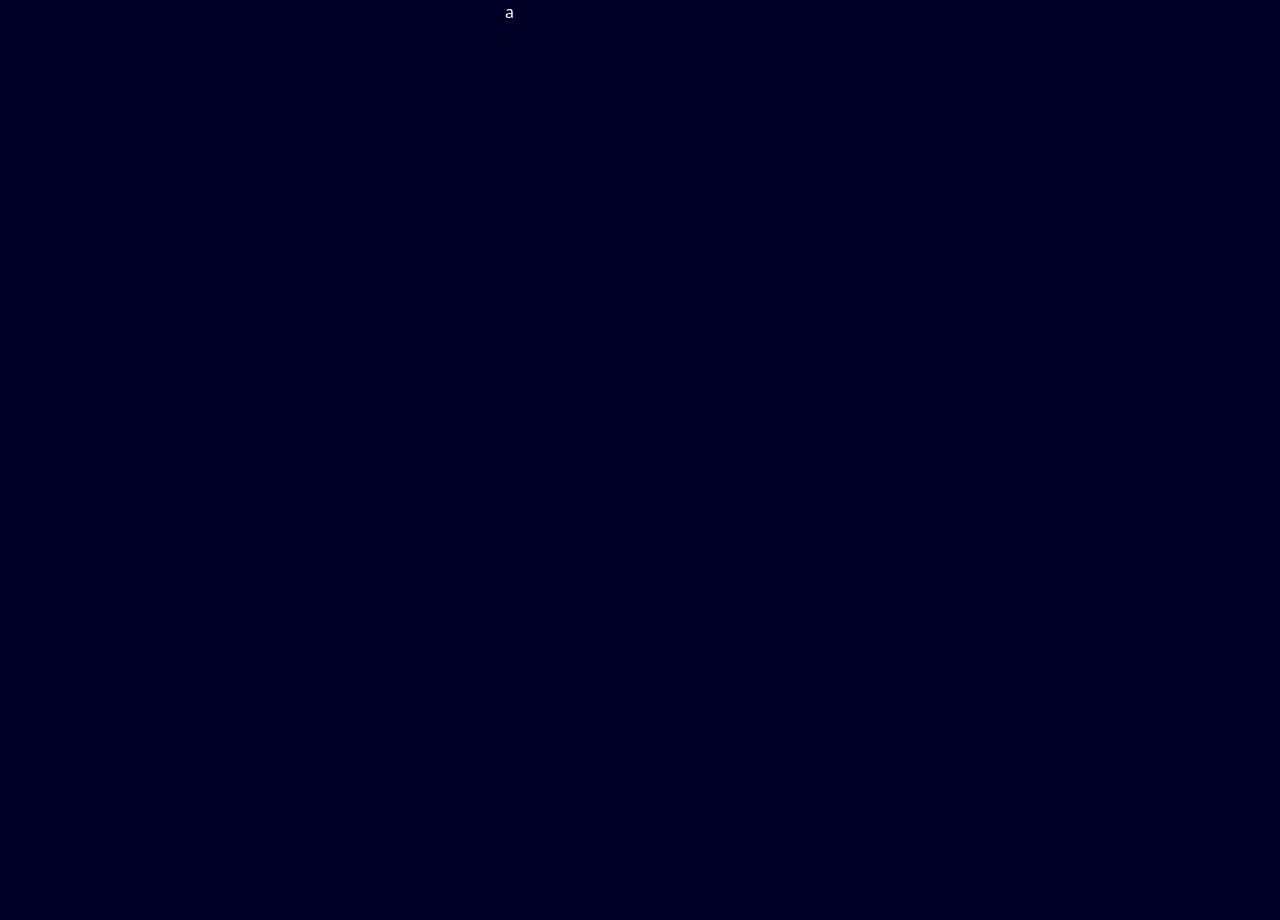
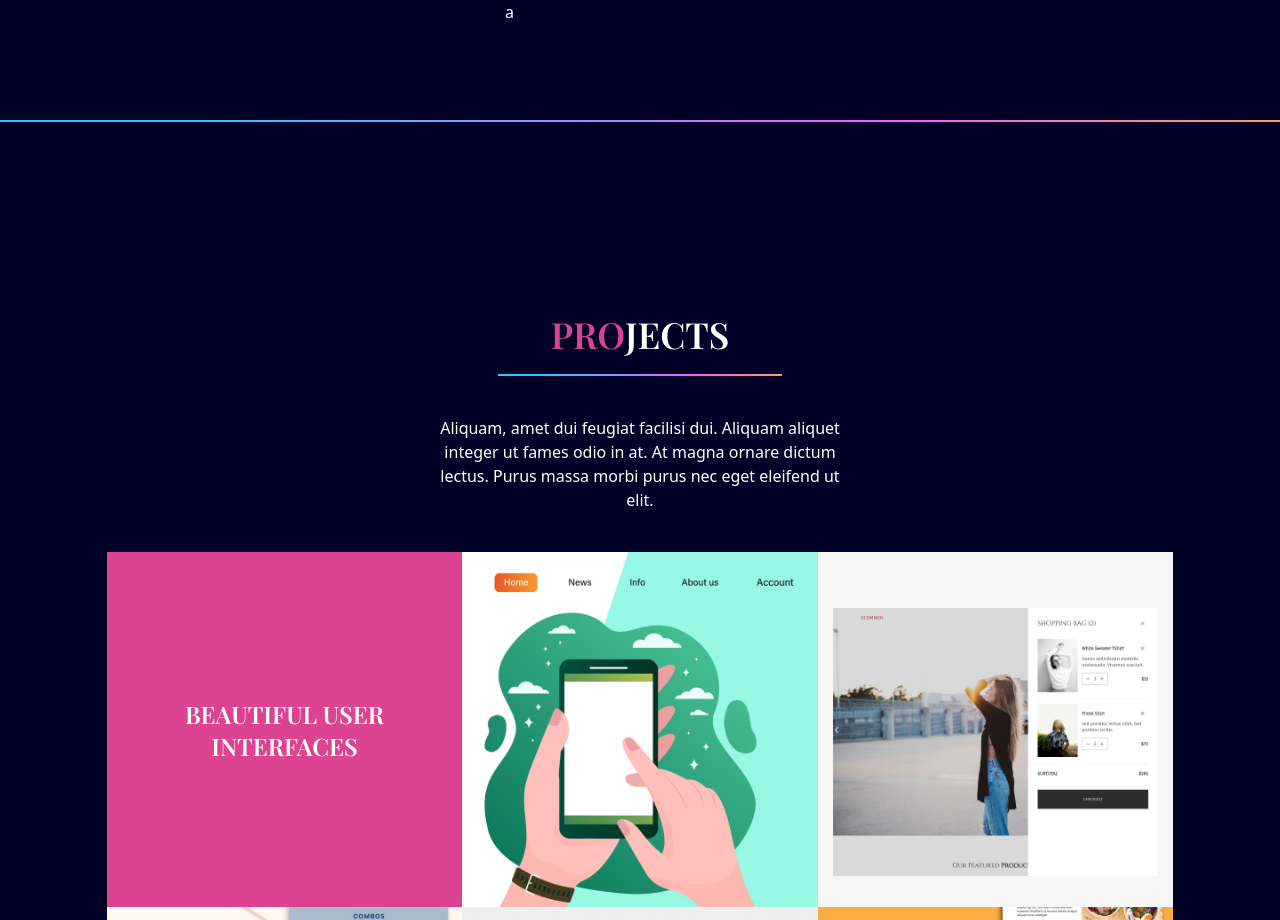
Before and after one commit to brianmarete/portfolio, a React (Vite) app: page / in a window 1280 px wide. Shown: the part 1500-2420 px from the top of the page. Before the commit the page ends 1620 px from the top, so only its background shows below. Built offline with nearby package versions, Linux system fonts and the light colour scheme.

Commit message:
Projects section

```diff
--- a/src/App.tsx
+++ b/src/App.tsx
@@ -5,6 +5,7 @@ import useMediaQuery from "./hooks/useMediaQuery";
 import DotGroup from "./scenes/Dotgroup";
 import LineGradient from "./components/LineGradient";
 import MySkills from "./scenes/MySkills";
+import Projects from "./scenes/Projects";
 
 function App() {
   const [selectedPage, setSelectedPage] = useState("home");
@@ -38,6 +39,10 @@ function App() {
       <div className="w-5/6 mx-auto md:h-full">
         <MySkills />
       </div>
+      <LineGradient />
+      <div className="w-5/6 mx-auto">
+        <Projects />
+      </div>
     </div>
   );
 }
--- /dev/null
+++ b/src/scenes/Projects.tsx
@@ -0,0 +1,106 @@
+import LineGradient from "../components/LineGradient";
+import { motion } from "framer-motion";
+
+const container = {
+  hidden: {},
+  visible: {
+    transition: {
+      staggerChildren: 0.2,
+    },
+  },
+};
+
+const projectVariant = {
+  hidden: { opacity: 0, scale: 0.8 },
+  visible: { opacity: 1, scale: 1 },
+};
+
+const Project = ({ title }: { title: string }) => {
+  const overlayStyles = `absolute h-full w-full opacity-0 hover:opacity-90 transition duration-500
+    bg-grey z-30 flex flex-col justify-center items-center text-center p-16 text-deep-blue`;
+  const projectTitle = title.split(" ").join("-").toLowerCase();
+
+  return (
+    <motion.div variants={projectVariant} className="relative">
+      <div className={overlayStyles}>
+        <p className="text-2xl font-playfair">{title}</p>
+        <p className="mt-7">
+          Curabitur arcu erat, accumsan id imperdiet et, porttitor at sem. Nulla
+          porttitor accumsan tincidunt.
+        </p>
+      </div>
+      <img src={`../assets/${projectTitle}.jpeg`} alt={projectTitle} />
+    </motion.div>
+  );
+};
+
+const Projects = () => {
+  return (
+    <section id="projects" className="pt-48 pb-48">
+      {/* HEADINGS */}
+      <motion.div
+        className="md:w-2/5 mx-auto text-center"
+        initial="hidden"
+        whileInView="visible"
+        viewport={{ once: true, amount: 0.5 }}
+        transition={{ duration: 0.5 }}
+        variants={{
+          hidden: { opacity: 0, y: -50 },
+          visible: { opacity: 1, y: 0 },
+        }}
+      >
+        <div>
+          <p className="font-playfair font-semibold text-4xl">
+            <span className="text-red">PRO</span>JECTS
+          </p>
+          <div className="flex justify-center mt-5">
+            <LineGradient width="w-2/3" />
+          </div>
+        </div>
+        <p className="mt-10 mb-10">
+          Aliquam, amet dui feugiat facilisi dui. Aliquam aliquet integer ut
+          fames odio in at. At magna ornare dictum lectus. Purus massa morbi
+          purus nec eget eleifend ut elit.
+        </p>
+      </motion.div>
+
+      {/* PROJECTS */}
+      <div className="flex justify-center">
+        <motion.div
+          className="sm:grid sm:grid-cols-3"
+          variants={container}
+          initial="hidden"
+          whileInView="visible"
+          viewport={{ once: true, amount: 0.2 }}
+        >
+          {/* ROW 1 */}
+          <div
+            className="flex justify-center text-center items-center p-10 bg-red
+              max-w-[400px] max-h-[400px] text-2xl font-playfair font-semibold"
+          >
+            BEAUTIFUL USER INTERFACES
+          </div>
+          <Project title="Project 1" />
+          <Project title="Project 2" />
+
+          {/* ROW 2 */}
+          <Project title="Project 3" />
+          <Project title="Project 4" />
+          <Project title="Project 5" />
+
+          {/* ROW 3 */}
+          <Project title="Project 6" />
+          <Project title="Project 7" />
+          <div
+            className="flex justify-center text-center items-center p-10 bg-blue
+              max-w-[400px] max-h-[400px] text-2xl font-playfair font-semibold"
+          >
+            SMOOTH USER EXPERIENCE
+          </div>
+        </motion.div>
+      </div>
+    </section>
+  );
+};
+
+export default Projects;
```
